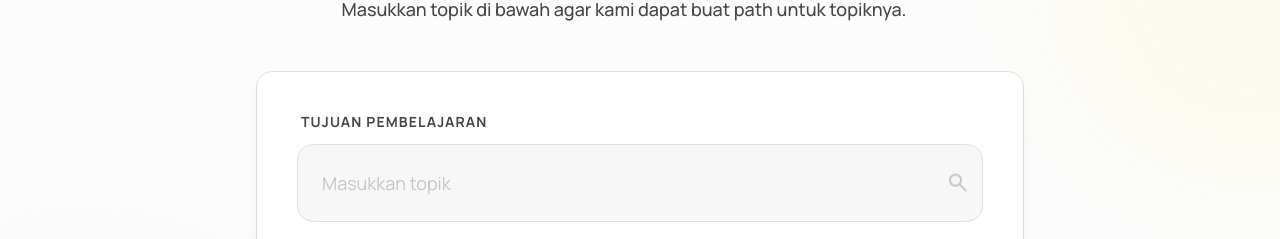
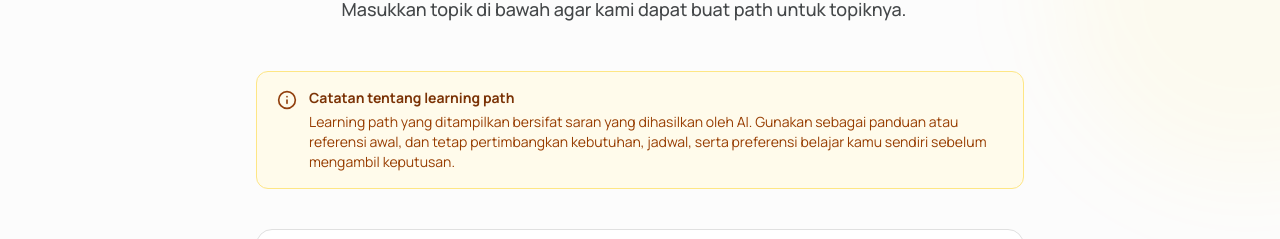
Before and after one commit to daaffaaz/tugas-akhir-fe, a Next.js app: page /learning-path/create in a window 1280 px wide. Shown: the part 230-469 px from the top of the page. Built offline with nearby package versions, Linux system fonts and the light colour scheme; no server answers.

Commit message:
feat : add hai guideline 1

```diff
--- a/src/app/ai/course-recommendation/page.tsx
+++ b/src/app/ai/course-recommendation/page.tsx
@@ -108,6 +108,19 @@ function PageContent() {
             Dapatkan rekomendasi kursus yang dipersonalisasi berdasarkan profil
             belajar dan minat kamu.
           </p>
+        </div>
+
+        {/* AI Note */}
+        <div className="mb-8 flex items-start gap-3 rounded-xl border border-amber-200 bg-amber-50 px-5 py-4">
+          <InfoIcon />
+          <div className="font-body text-sm text-amber-800">
+            <p className="font-bold text-amber-900">Catatan tentang rekomendasi AI</p>
+            <p className="mt-1">
+              Rekomendasi yang ditampilkan bersifat saran yang dihasilkan oleh AI. Gunakan sebagai
+              panduan atau referensi awal, dan tetap pertimbangkan kebutuhan, budget, serta
+              jadwal kamu sendiri sebelum mengambil keputusan.
+            </p>
+          </div>
         </div>
 
         {/* Input Form */}
@@ -269,6 +282,16 @@ function PageContent() {
 
 // ─── Icons ──────────────────────────────────────────────────────────────────
 
+function InfoIcon() {
+  return (
+    <svg width="20" height="20" viewBox="0 0 24 24" fill="none" stroke="#92400e" strokeWidth="2" strokeLinecap="round" strokeLinejoin="round" aria-hidden className="mt-0.5 flex-shrink-0">
+      <circle cx="12" cy="12" r="10" />
+      <line x1="12" y1="16" x2="12" y2="12" />
+      <line x1="12" y1="8" x2="12.01" y2="8" />
+    </svg>
+  );
+}
+
 function SparklesIcon() {
   return (
     <svg width="18" height="18" viewBox="0 0 24 24" fill="none" stroke="currentColor" strokeWidth="2" strokeLinecap="round" strokeLinejoin="round" aria-hidden>
--- a/src/app/learning-path/create/page.tsx
+++ b/src/app/learning-path/create/page.tsx
@@ -1,6 +1,16 @@
 import { AppBar } from "@/components/layout/AppBar";
 import { Footer } from "@/components/layout/Footer";
 import { CreatePathForm } from "./create-path-form";
+
+function InfoIcon() {
+  return (
+    <svg width="20" height="20" viewBox="0 0 24 24" fill="none" stroke="#92400e" strokeWidth="2" strokeLinecap="round" strokeLinejoin="round" aria-hidden className="mt-0.5 flex-shrink-0">
+      <circle cx="12" cy="12" r="10" />
+      <line x1="12" y1="16" x2="12" y2="12" />
+      <line x1="12" y1="8" x2="12.01" y2="8" />
+    </svg>
+  );
+}
 
 export default function CreateLearningPathPage() {
   return (
@@ -24,6 +34,19 @@ export default function CreateLearningPathPage() {
               Masukkan topik di bawah agar kami dapat buat path untuk topiknya.
             </p>
           </div>
+
+          {/* AI Note */}
+          <div className="mb-10 flex w-full items-start gap-3 rounded-xl border border-amber-200 bg-amber-50 px-5 py-4">
+            <InfoIcon />
+            <div className="font-body text-sm text-amber-800">
+              <p className="font-bold text-amber-900">Catatan tentang learning path</p>
+              <p className="mt-1">
+                Learning path yang ditampilkan bersifat saran yang dihasilkan oleh AI. Gunakan sebagai
+                panduan atau referensi awal, dan tetap pertimbangkan kebutuhan, jadwal, serta
+                preferensi belajar kamu sendiri sebelum mengambil keputusan.
+              </p>
+            </div>
+          </div>
           <CreatePathForm />
         </div>
       </main>
```
